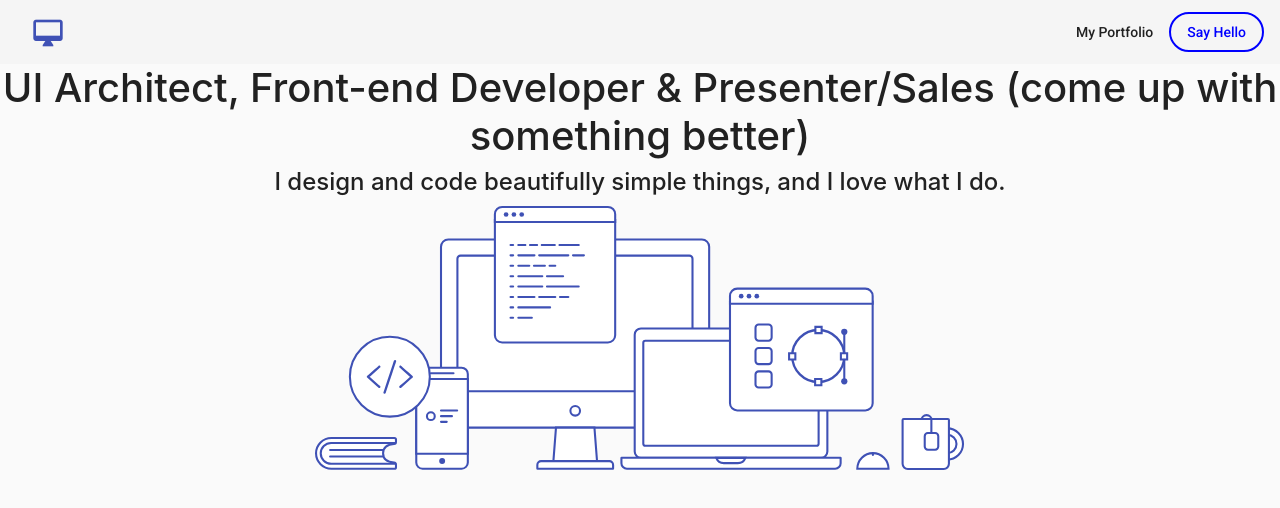
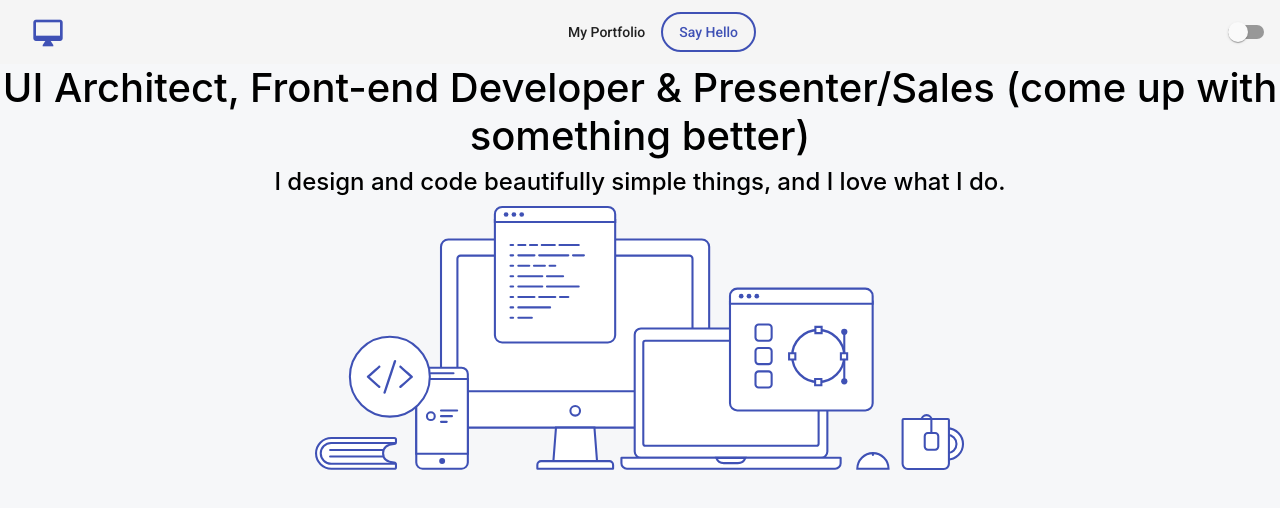
Before and after one commit to bhanna1693/my-portfolio, an Angular app: page / in a window 1280 px wide. Shown: the top 508 px of the page. Built offline with nearby package versions, Linux system fonts and the light colour scheme.

Commit message:
master - setting root css variables instead of element

```diff
--- a/src/app/app.component.html
+++ b/src/app/app.component.html
@@ -1,3 +1,5 @@
-<app-top-nav appTheme></app-top-nav>
+<div appTheme>
+  <app-top-nav></app-top-nav>
 
-<router-outlet></router-outlet>
+  <router-outlet></router-outlet>
+</div>
--- a/src/app/material/material.module.ts
+++ b/src/app/material/material.module.ts
@@ -6,6 +6,7 @@ import {MatFormFieldModule} from '@angular/material/form-field';
 import {MatSidenavModule} from '@angular/material/sidenav';
 import {MatInputModule} from '@angular/material/input';
 import {MatListModule} from '@angular/material/list';
+import {MatSlideToggleModule} from '@angular/material/slide-toggle';
 
 const modules: any[] = [
   MatToolbarModule,
@@ -15,6 +16,7 @@ const modules: any[] = [
   MatButtonModule,
   MatFormFieldModule,
   MatInputModule,
+  MatSlideToggleModule
 ];
 
 @NgModule({
--- a/src/app/nav/top-nav/top-nav.component.html
+++ b/src/app/nav/top-nav/top-nav.component.html
@@ -15,11 +15,15 @@
       {{i.label}}
     </a>
 
-    <button mat-button
-            (click)="toggleExpandedState()"
-            class="d-lg-none ml-auto icon-2x">
-      <mat-icon inline>{{(isExpanded$ | async) ? 'close' : 'menu'}}</mat-icon>
-    </button>
+    <div class="ml-auto">
+      <mat-slide-toggle (change)="toggleTheme()"></mat-slide-toggle>
+
+      <button mat-button
+              (click)="toggleExpandedState()"
+              class="d-lg-none icon-2x">
+        <mat-icon inline>{{(isExpanded$ | async) ? 'close' : 'menu'}}</mat-icon>
+      </button>
+    </div>
   </mat-toolbar-row>
   <mat-toolbar-row *ngIf="isExpanded$ | async"
                    class="flex-column p-2 d-lg-none"
--- a/src/app/nav/top-nav/top-nav.component.ts
+++ b/src/app/nav/top-nav/top-nav.component.ts
@@ -1,6 +1,7 @@
 import {Component, OnInit} from '@angular/core';
 import {NavStoreService} from '../nav-store.service';
 import {Observable} from 'rxjs';
+import {ThemeService} from '../../theme/theme.service';
 
 @Component({
   selector: 'app-top-nav',
@@ -9,7 +10,8 @@ import {Observable} from 'rxjs';
 })
 export class TopNavComponent implements OnInit {
 
-  constructor(private navStore: NavStoreService) {
+  constructor(private navStore: NavStoreService,
+              private themeService: ThemeService) {
   }
 
   get isExpanded$(): Observable<boolean> {
@@ -30,4 +32,13 @@ export class TopNavComponent implements OnInit {
   close(): void {
     this.navStore.setIsExpanded(false);
   }
+
+  toggleTheme(): void {
+    const active = this.themeService.getActiveTheme();
+    if (active.name === 'light') {
+      this.themeService.setTheme('dark');
+    } else {
+      this.themeService.setTheme('light');
+    }
+  }
 }
--- a/src/app/theme/light-theme.ts
+++ b/src/app/theme/light-theme.ts
@@ -5,7 +5,7 @@ export const lightTheme: Theme = {
   properties: {
     '--background': '#f6f7f9',
     '--on-background': '#000',
-    '--primary': '#1976d2',
+    '--primary': '#3f51b5',
     '--on-primary': '#fff',
     '--secondary': '#a8a8a8',
     '--on-secondary': '#fff',
--- a/src/app/theme/theme.directive.ts
+++ b/src/app/theme/theme.directive.ts
@@ -38,17 +38,17 @@ export class ThemeDirective implements OnInit, OnDestroy {
 
   updateTheme(theme: Theme): void {
     // project properties onto the element
-    for (const key in theme.properties) {
-      this._elementRef.nativeElement.style.setProperty(key, theme.properties[key]);
-    }
-
-    // remove old theme
-    for (const name of this._themeService.theme) {
-      this._elementRef.nativeElement.classList.remove(`${name}-theme`);
-    }
+    Object.entries(theme.properties).forEach(([property, value]) => {
+      this.document.documentElement.style.setProperty(property, value);
+    });
 
     // alias element with theme name
-    this._elementRef.nativeElement.classList.add(`${theme.name}-theme`);
+    this.document.documentElement.classList.add(`${theme.name}-theme`);
+
+    // remove old theme alias
+    for (const name of this._themeService.theme) {
+      this.document.documentElement.classList.remove(`${name}-theme`);
+    }
   }
 
 }
--- a/src/app/theme/theme.model.ts
+++ b/src/app/theme/theme.model.ts
@@ -5,10 +5,23 @@ export const ACTIVE_THEME = new InjectionToken<string>('ACTIVE_THEME');
 
 export interface Theme {
   name: string;
-  properties: any;
+  properties: ThemeProperties;
 }
 
 export interface ThemeOptions {
   themes: Theme[];
   active: string;
 }
+
+interface ThemeProperties {
+  '--background': string;
+  '--on-background': string;
+  '--primary': string;
+  '--on-primary': string;
+  '--secondary': string;
+  '--on-secondary': string;
+  '--surface': string;
+  '--on-surface': string;
+  '--error': string;
+  '--on-error': string;
+}
--- a/src/app/theme/theme.service.ts
+++ b/src/app/theme/theme.service.ts
@@ -26,9 +26,9 @@ export class ThemeService {
     return this.getTheme(this.theme);
   }
 
-  getProperty(propName: string): any {
-    return this.getActiveTheme().properties[propName];
-  }
+  // getProperty(propName: string) {
+  //   return this.getActiveTheme().properties[propName];
+  // }
 
   setTheme(name: string): void {
     this.theme = name;
--- a/src/styles.css
+++ b/src/styles.css
@@ -12,14 +12,25 @@ mat-form-field {
 }
 
 [mat-button].btn-outline-primary {
-  border: 2px solid blue;
+  border: 2px solid var(--primary);
   border-radius: 3rem;
-  color: blue;
+  color: var(--primary);
 }
 
 [mat-button].btn-outline-primary:hover {
-  background: blue;
-  color: white;
+  background: var(--primary);
+  color: var(--on-primary);
+}
+
+body {
+  margin: 0;
+  font-family: -apple-system, BlinkMacSystemFont, "Segoe UI", Roboto, "Helvetica Neue", Arial, "Noto Sans", sans-serif, "Apple Color Emoji", "Segoe UI Emoji", "Segoe UI Symbol", "Noto Color Emoji";
+  font-size: 1rem;
+  font-weight: 400;
+  line-height: 1.5;
+  text-align: left;
+  background: var(--background) !important;
+  color: var(--on-background) !important;
 }
 
 :root {
```
